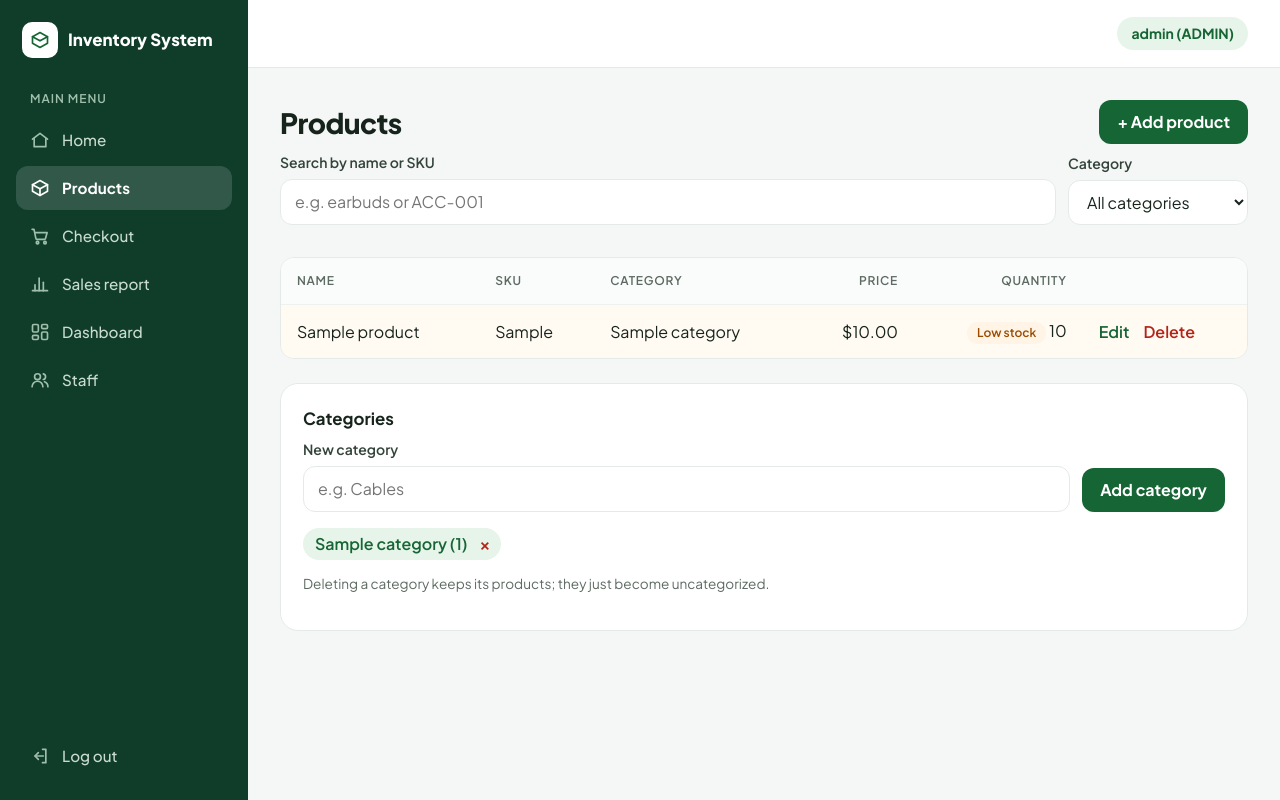
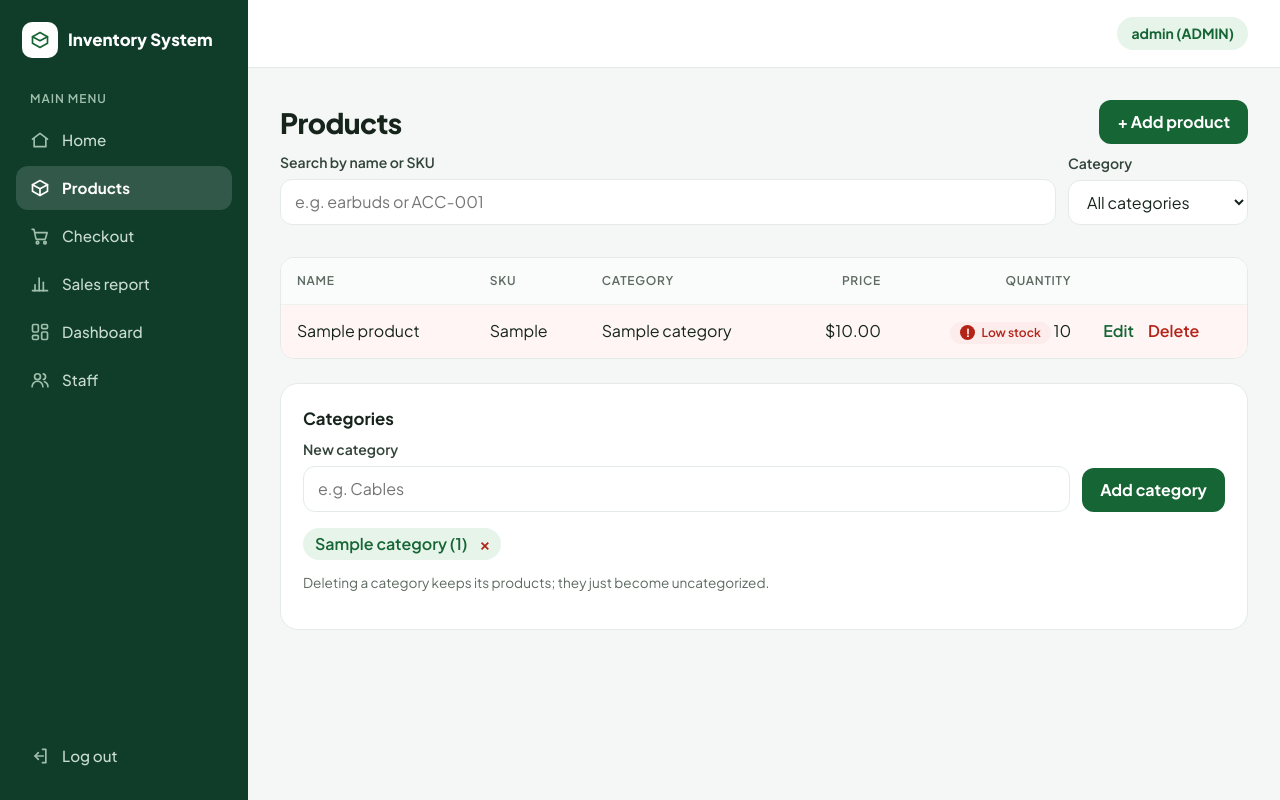
Before and after one commit to gabtlv/Small-Business-Inventory-Sales-System, a Spring Boot app: page /products.html in a window 1280 px wide. Run offline with Spring Boot 4, Linux system fonts and the light colour scheme; a user stored in the database is signed in; tables that the repository leaves empty hold one stand-in row (values such as "Sample post"); some of the project's set-up classes (security, data sources, template engines, error pages and the like) are left out, and stand-ins take their place.

Commit message:
Low-stock badge: red with an exclamation mark

```diff
--- a/src/main/resources/static/css/styles.css
+++ b/src/main/resources/static/css/styles.css
@@ -241,7 +241,13 @@ button.link.danger { color: var(--error-text); }
 .badge { display: inline-block; padding: 2px 10px; border-radius: 999px; font-size: 0.75rem; font-weight: 600; }
 .badge.warning { background: var(--warning-bg); color: var(--warning-text); }
 .badge.danger { background: var(--error-bg); color: var(--error-text); }
-tr.low-stock td { background: #fffaf2; }
+/* Low / out of stock: red badge with a "!" in a circle */
+.badge.stock-alert { display: inline-flex; align-items: center; gap: 6px; white-space: nowrap; }
+.badge.stock-alert::before {
+    content: "!"; display: inline-grid; place-items: center; width: 15px; height: 15px; border-radius: 50%;
+    background: var(--error-text); color: #fff; font-size: 0.7rem; font-weight: 800; line-height: 1;
+}
+tr.low-stock td { background: #fff5f5; }
 
 /* ---------- Category chips ---------- */
 .chip-list { list-style: none; padding: 0; margin: 16px 0 8px; display: flex; flex-wrap: wrap; gap: 8px; }
@@ -254,7 +260,7 @@ tr.low-stock td { background: #fffaf2; }
 /* ---------- Low-stock alert (story 6) ---------- */
 .low-stock-panel { margin: 16px 0; padding: 16px; }
 .low-stock-panel ul { margin: 8px 0; padding-left: 20px; }
-.low-stock-panel a { font-weight: 700; color: var(--warning-text); text-decoration: underline; }
+.low-stock-panel a { font-weight: 700; color: var(--error-text); text-decoration: underline; }
 
 /* ---------- Report (story 7) and dashboard (story 12) numbers ---------- */
 .tiles.stats { margin-top: 16px; grid-template-columns: repeat(auto-fill, minmax(200px, 1fr)); }
--- a/src/main/resources/static/index.html
+++ b/src/main/resources/static/index.html
@@ -173,7 +173,7 @@
                         `${p.quantity} left · alert at ${p.lowStockThreshold}`;
                     name.append(strong, detail);
                     const badge = document.createElement("span");
-                    badge.className = p.quantity === 0 ? "badge danger" : "badge warning";
+                    badge.className = "badge danger stock-alert";
                     badge.textContent = p.quantity === 0 ? "Out of stock" : "Low";
                     li.append(name, badge);
                     return li;
--- a/src/main/resources/static/js/products.js
+++ b/src/main/resources/static/js/products.js
@@ -69,7 +69,7 @@ function buildRow(p) {
     const qty = cell(String(p.quantity), "num");
     if (p.lowStock) {
         const badge = document.createElement("span");
-        badge.className = "badge warning";
+        badge.className = "badge danger stock-alert";
         badge.textContent = p.quantity === 0 ? "Out of stock" : "Low stock";
         badge.title = `Reorder at ${p.lowStockThreshold} or fewer`;
         qty.prepend(badge, " ");
```
